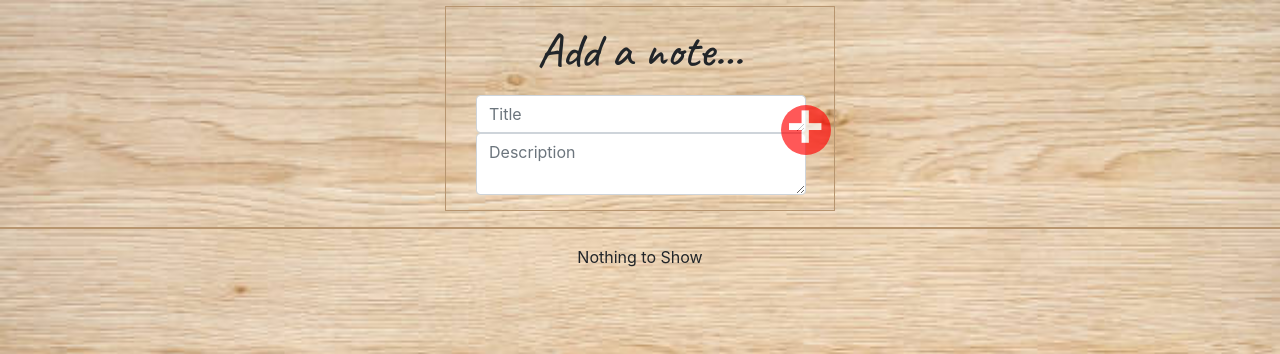
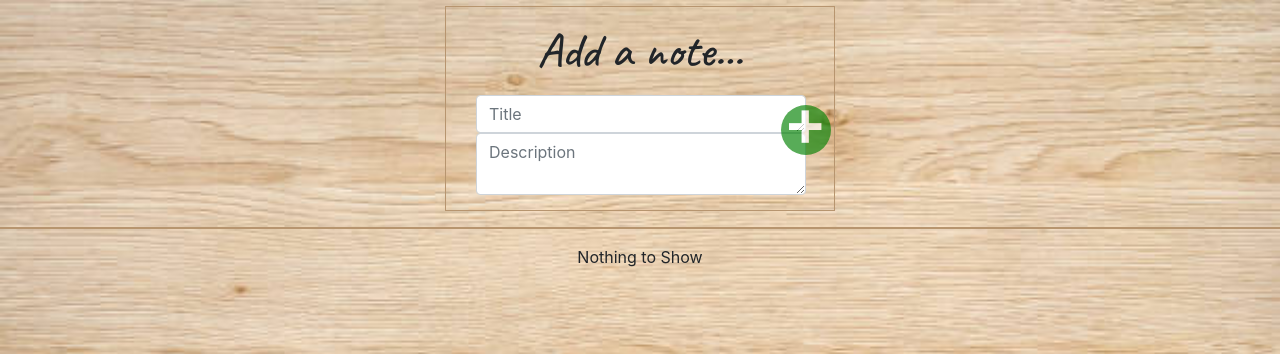
Before and after one commit to MaitriDA/MyNOTES, a PHP site: page / in a window 1280 px wide, with the pointer over the restyled element. Shown: the part 79-433 px from the top of the page. Run offline with PHP 8.4, Linux system fonts and the light colour scheme.

Commit message:
Update style.css

```diff
--- a/style.css
+++ b/style.css
@@ -99,7 +99,7 @@ header{
     margin-left: -11px;
 }
 #add:hover{
-    background-color: red;
+    background-color: green;
     color: white;
 }
 
```
